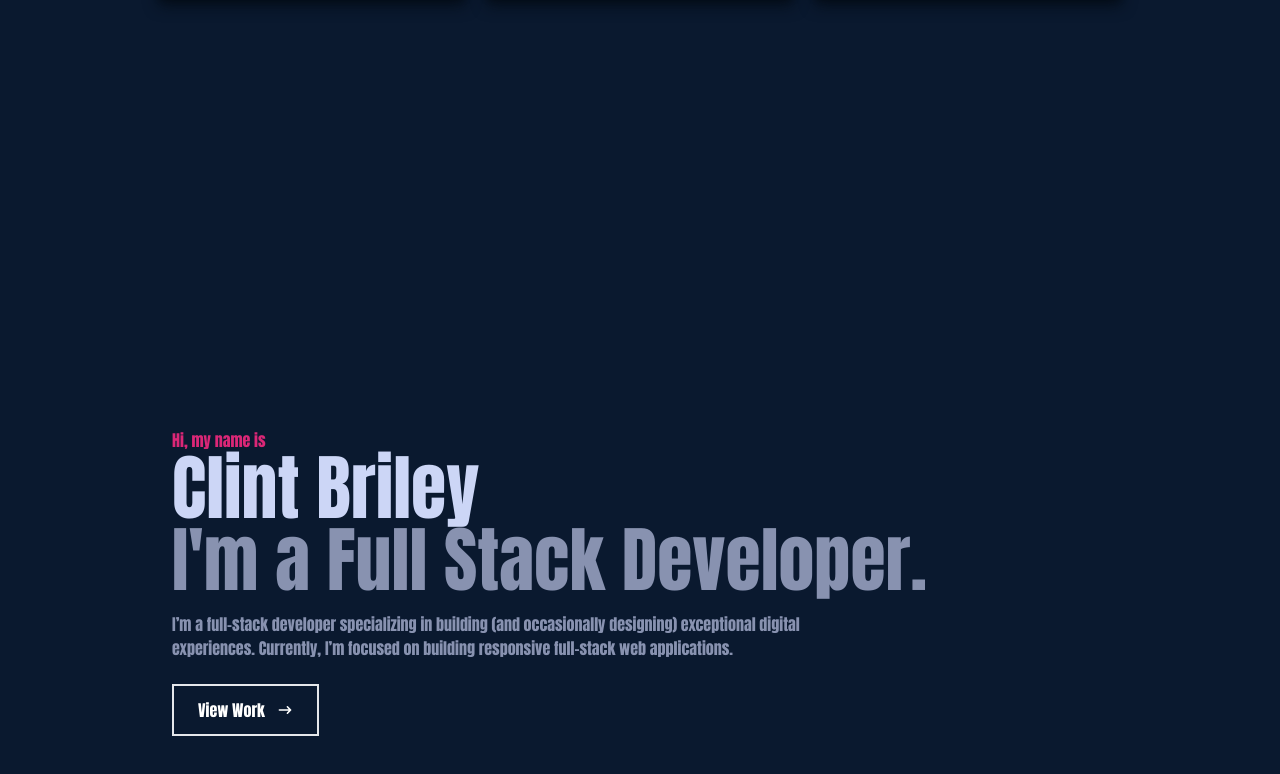
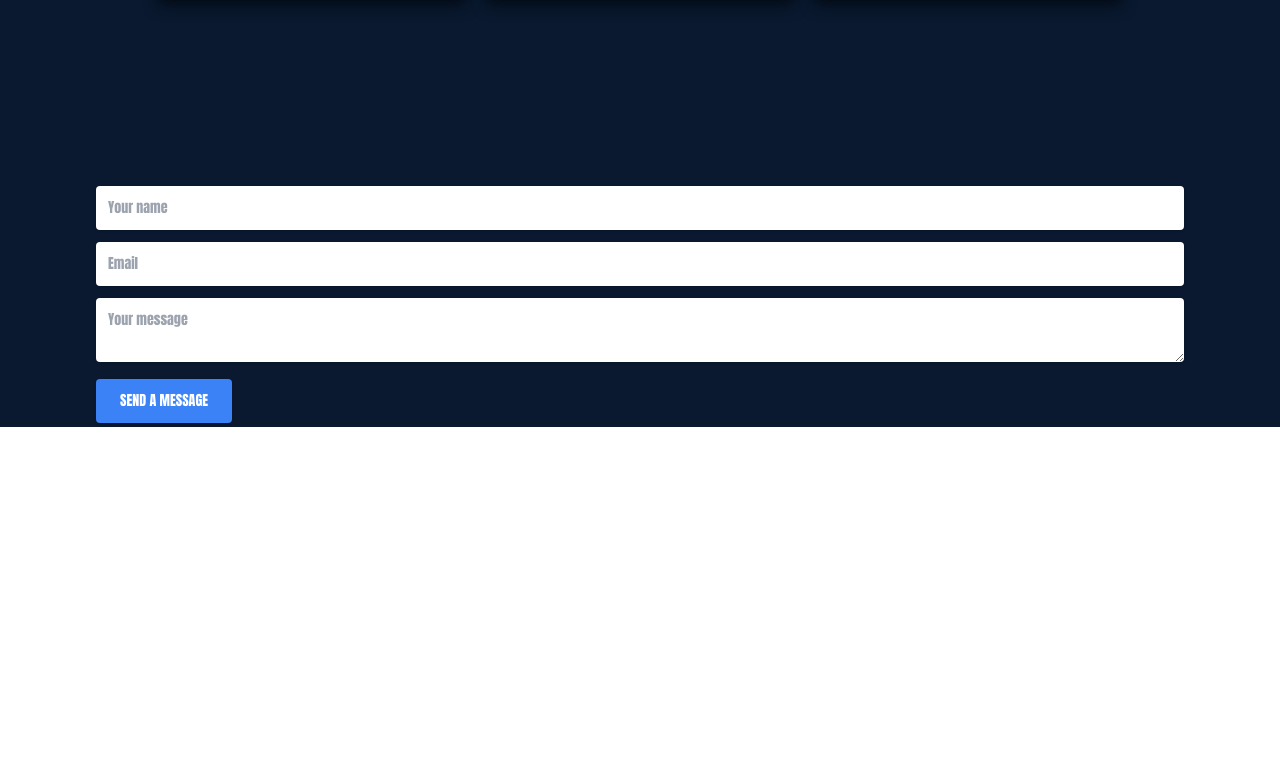
Before and after one commit to JoekinRoche/portfolio, a React (Create React App) app: page / in a window 1280 px wide. Shown: the part 3014-3788 px from the top of the page. After the commit the page ends 3453 px from the top, so only its background shows below. Built offline with nearby package versions, Linux system fonts and the light colour scheme; the HTML template or start-up script is replaced by a standard one.

Commit message:
Contact modifies

```diff
--- a/src/components/Contact.jsx
+++ b/src/components/Contact.jsx
@@ -1,34 +1,70 @@
-import React from 'react';
-import { HiArrowNarrowRight } from 'react-icons/hi';
+import React, { useState } from "react";
 
-const Home = () => {
+const FORM_ENDPOINT = ""; // TODO - fill on the later step
+
+const Contact = () => {
+  const [submitted, setSubmitted] = useState(false);
+  const handleSubmit = () => {
+    setTimeout(() => {
+      setSubmitted(true);
+    }, 100);
+  };
+
+  if (submitted) {
+    return (
+      <>
+        <div className="text-2xl">Thank you!</div>
+        <div className="text-md">We'll be in touch soon.</div>
+      </>
+    );
+  }
+
   return (
-    <div name='home' className='w-full h-screen bg-[#0a192f]'>
-      {/* Container */}
-      <div className='max-w-[1000px] mx-auto px-8 flex flex-col justify-center h-full'>
-        <p className='text-pink-600'>Hi, my name is</p>
-        <h1 className='text-4xl sm:text-7xl font-bold text-[#ccd6f6]'>
-          Clint Briley
-        </h1>
-        <h2 className='text-4xl sm:text-7xl font-bold text-[#8892b0]'>
-          I'm a Full Stack Developer.
-        </h2>
-        <p className='text-[#8892b0] py-4 max-w-[700px]'>
-          I’m a full-stack developer specializing in building (and occasionally
-          designing) exceptional digital experiences. Currently, I’m focused on
-          building responsive full-stack web applications.
-        </p>
-        <div>
-          <button className='text-white group border-2 px-6 py-3 my-2 flex items-center hover:bg-pink-600 hover:border-pink-600'>
-            View Work
-            <span className='group-hover:rotate-90 duration-300'>
-              <HiArrowNarrowRight className='ml-3 ' />
-            </span>
-          </button>
-        </div>
+    <div className="bg-[#0a192f]">
+    <form
+      action={FORM_ENDPOINT}
+      onSubmit={handleSubmit}
+      method="POST"
+      target="_blank"
+      className="mx-[6rem] "
+    >
+      <div className="mb-3 pt-0  ">
+        <input
+          type="text"
+          placeholder="Your name"
+          name="name"
+          className="px-3 py-3 placeholder-gray-400 text-gray-600 relative rounded text-sm border-0 shadow outline-none focus:outline-none focus:ring w-full"
+          required
+        />
       </div>
+      <div className="mb-3 pt-0">
+        <input
+          type="email"
+          placeholder="Email"
+          name="email"
+          className="px-3 py-3 placeholder-gray-400 text-gray-600 relative bg-white bg-white rounded text-sm border-0 shadow outline-none focus:outline-none focus:ring w-full"
+          required
+        />
+      </div>
+      <div className="mb-3 pt-0">
+        <textarea
+          placeholder="Your message"
+          name="message"
+          className="px-3 py-3 placeholder-gray-400 text-gray-600 relative bg-white bg-white rounded text-sm border-0 shadow outline-none focus:outline-none focus:ring w-full"
+          required
+        />
+      </div>
+      <div className="mb-3 pt-0">
+        <button
+          className="bg-blue-500 text-white active:bg-blue-600 font-bold uppercase text-sm px-6 py-3 rounded shadow hover:shadow-lg outline-none focus:outline-none mr-1 mb-1 ease-linear transition-all duration-150"
+          type="submit"
+        >
+          Send a message
+        </button>
+      </div>
+    </form>
     </div>
   );
 };
 
-export default Home;
+export default Contact;
```
